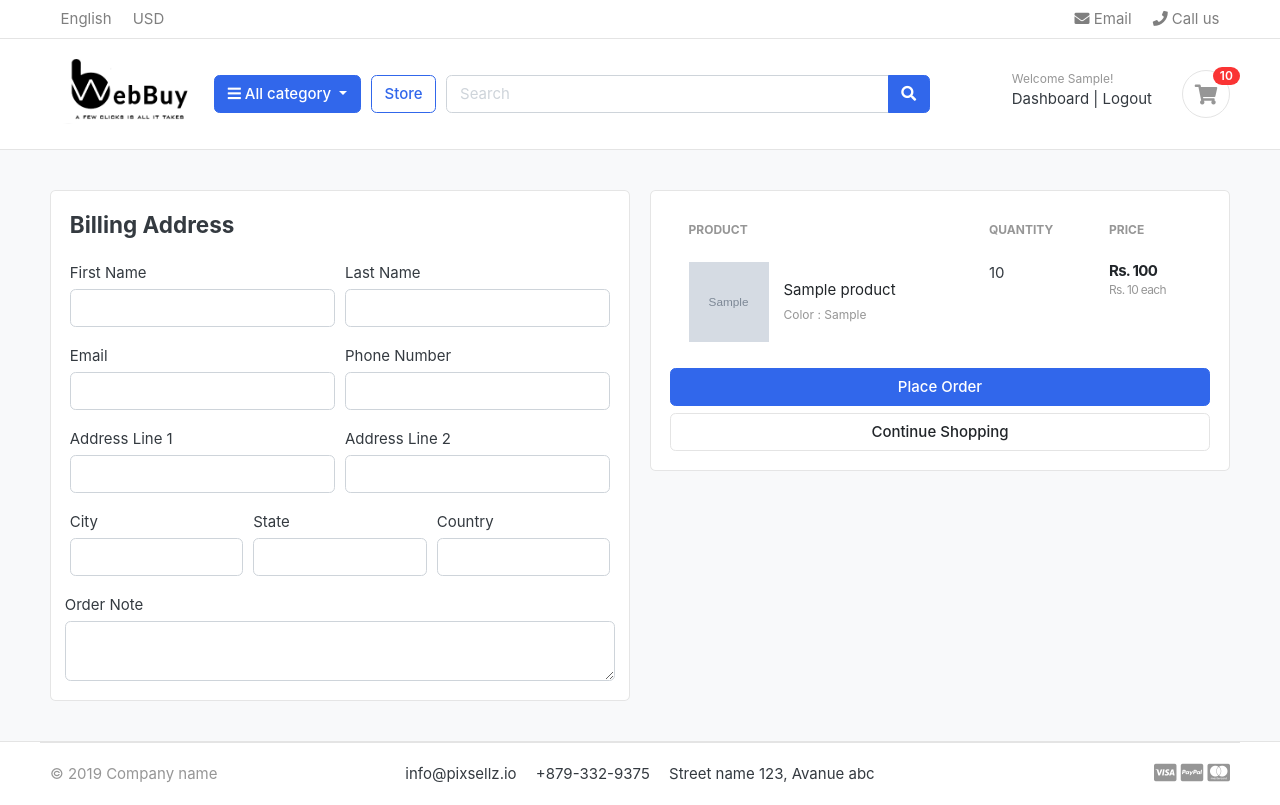
After one commit to Titanking138/webbuy, a Django app: page /cart/checkout/ in a window 1280 px wide. The commit adds this page. Run offline with Django 4.2, Linux system fonts and the light colour scheme; a user stored in the database is signed in; tables that the repository leaves empty hold one stand-in row (values such as "Sample post"); grey boxes marked "Sample" are stand-in pictures; some libraries are stand-ins or nearby versions; some web fonts are replaced.

Commit message:
Checkout and redirection
sw

```diff
--- a/carts/context_processors.py
+++ b/carts/context_processors.py
@@ -9,7 +9,10 @@ def counter(request):
     else:
         try:
             cart = Cart.objects.filter(cart_id=_cart_id(request))
-            cart_items = CartItem.objects.all().filter(cart=cart[:1])
+            if request.user.is_authenticated:
+                cart_items = CartItem.objects.all().filter(user=request.user)
+            else:
+                cart_items = CartItem.objects.all().filter(cart=cart[:1])
             for cart_item in cart_items:
                 cart_count += cart_item.quantity
         except Cart.DoesNotExist:
--- a/carts/urls.py
+++ b/carts/urls.py
@@ -6,4 +6,5 @@ urlpatterns = [
     path('add_cart/<int:product_id>/', views.add_cart, name='add_cart'),
     path('remove_cart/<int:product_id>/<int:cart_item_id>/', views.remove_cart, name='remove_cart'),
     path('remove_cart_item/<int:product_id>/<int:cart_item_id>/',views.remove_cart_item, name='remove_cart_item'),
+    path('checkout/', views.checkout, name='checkout'),
 ]
--- a/carts/views.py
+++ b/carts/views.py
@@ -4,6 +4,7 @@ from django.template import context
 from carts.models import Cart, CartItem
 from django.core.exceptions import ObjectDoesNotExist
 from store.models import Product, Variation
+from django.contrib.auth.decorators import login_required
 
 
 # Create your views here.
@@ -16,77 +17,132 @@ def _cart_id(request):
 
 
 def add_cart(request, product_id):
-    product = Product.objects.get(id=product_id)  # get the product
-    product_variation = []
-    if request.method == 'POST':
-        for item in request.POST:
-            key = item
-            value = request.POST[key]
+    current_user = request.user
+    product = Product.objects.get(id=product_id) #get the product
+    # If the user is authenticated
+    if current_user.is_authenticated:
+        product_variation = []
+        if request.method == 'POST':
+            for item in request.POST:
+                key = item
+                value = request.POST[key]
 
-            try:
-                variation = Variation.objects.get(
-                    product=product, variation_category__iexact=key, variation_value__iexact=value)
-                product_variation.append(variation)
-            except:
-                pass
+                try:
+                    variation = Variation.objects.get(product=product, variation_category__iexact=key, variation_value__iexact=value)
+                    product_variation.append(variation)
+                except:
+                    pass
 
-    try:
-        # get the cart id using httpsession method
-        cart = Cart.objects.get(cart_id=_cart_id(request))
-    except Cart.DoesNotExist:
-        cart = Cart.objects.create(
-            cart_id=_cart_id(request)
-        )
 
-    cart.save()
+        is_cart_item_exists = CartItem.objects.filter(product=product, user=current_user).exists()
+        if is_cart_item_exists:
+            cart_item = CartItem.objects.filter(product=product, user=current_user)
+            ex_var_list = []
+            id = []
+            for item in cart_item:
+                existing_variation = item.variations.all()
+                ex_var_list.append(list(existing_variation))
+                id.append(item.id)
 
-    is_cart_item_exists = CartItem.objects.filter(
-        product=product, cart=cart).exists()
-    if is_cart_item_exists:
-        cart_item = CartItem.objects.filter(product=product, cart=cart)
-        # existing vaairation  => database
-        # current variations => variation list
-        # item id => database
-        ex_var_list = []
-        id = []
-        for item in cart_item:
-            existing_variation = item.variations.all()
-            ex_var_list.append(list(existing_variation))
-            id.append(item.id)
+            if product_variation in ex_var_list:
+                # increase the cart item quantity
+                index = ex_var_list.index(product_variation)
+                item_id = id[index]
+                item = CartItem.objects.get(product=product, id=item_id)
+                item.quantity += 1
+                item.save()
 
-        if product_variation in ex_var_list:
-            # increase cart item quantity
-            index = ex_var_list.index(product_variation)
-            item_id = id[index]
-            item = CartItem.objects.get(product=product, id=item_id)
-            item.quantity += 1
-            item.save()
+            else:
+                item = CartItem.objects.create(product=product, quantity=1, user=current_user)
+                if len(product_variation) > 0:
+                    item.variations.clear()
+                    item.variations.add(*product_variation)
+                item.save()
         else:
-            # create new cart item
-            item = CartItem.objects.create(product = product,quantity = 1,cart = cart)
+            cart_item = CartItem.objects.create(
+                product = product,
+                quantity = 1,
+                user = current_user,
+            )
             if len(product_variation) > 0:
-                item.variations.clear()
-                item.variations.add(*product_variation)
-            item.save()
+                cart_item.variations.clear()
+                cart_item.variations.add(*product_variation)
+            cart_item.save()
+        return redirect('cart')
+    # If the user is not authenticated
     else:
-        cart_item = CartItem.objects.create(
-            product=product,
-            quantity=1,
-            cart=cart,
-        )
-        if len(product_variation) > 0:
-            cart_item.variations.clear()
-            cart_item.variations.add(*product_variation)
-        cart_item.save()
+        product_variation = []
+        if request.method == 'POST':
+            for item in request.POST:
+                key = item
+                value = request.POST[key]
 
-    return redirect('cart')
+                try:
+                    variation = Variation.objects.get(product=product, variation_category__iexact=key, variation_value__iexact=value)
+                    product_variation.append(variation)
+                except:
+                    pass
+
+
+        try:
+            cart = Cart.objects.get(cart_id=_cart_id(request)) # get the cart using the cart_id present in the session
+        except Cart.DoesNotExist:
+            cart = Cart.objects.create(
+                cart_id = _cart_id(request)
+            )
+        cart.save()
+
+        is_cart_item_exists = CartItem.objects.filter(product=product, cart=cart).exists()
+        if is_cart_item_exists:
+            cart_item = CartItem.objects.filter(product=product, cart=cart)
+            # existing_variations -> database
+            # current variation -> product_variation
+            # item_id -> database
+            ex_var_list = []
+            id = []
+            for item in cart_item:
+                existing_variation = item.variations.all()
+                ex_var_list.append(list(existing_variation))
+                id.append(item.id)
+
+            print(ex_var_list)
+
+            if product_variation in ex_var_list:
+                # increase the cart item quantity
+                index = ex_var_list.index(product_variation)
+                item_id = id[index]
+                item = CartItem.objects.get(product=product, id=item_id)
+                item.quantity += 1
+                item.save()
+
+            else:
+                item = CartItem.objects.create(product=product, quantity=1, cart=cart)
+                if len(product_variation) > 0:
+                    item.variations.clear()
+                    item.variations.add(*product_variation)
+                item.save()
+        else:
+            cart_item = CartItem.objects.create(
+                product = product,
+                quantity = 1,
+                cart = cart,
+            )
+            if len(product_variation) > 0:
+                cart_item.variations.clear()
+                cart_item.variations.add(*product_variation)
+            cart_item.save()
+        return redirect('cart')
 
 
 def remove_cart(request, product_id, cart_item_id):
-    cart = Cart.objects.get(cart_id=_cart_id(request))
+
     product = get_object_or_404(Product, id=product_id)
     try:
-        cart_item = CartItem.objects.get(product=product, cart=cart, id=cart_item_id)
+        if request.user.is_authenticated:
+            cart_item = CartItem.objects.get(product=product, user=request.user, id=cart_item_id)
+        else:
+            cart = Cart.objects.get(cart_id=_cart_id(request))
+            cart_item = CartItem.objects.get(product=product, cart=cart, id=cart_item_id)
         if cart_item.quantity > 1:
             cart_item.quantity -= 1
             cart_item.save()
@@ -98,9 +154,12 @@ def remove_cart(request, product_id, cart_item_id):
 
 
 def remove_cart_item(request, product_id, cart_item_id):
-    cart = Cart.objects.get(cart_id=_cart_id(request))
     product = get_object_or_404(Product, id=product_id)
-    cart_item = CartItem.objects.get(product=product, cart=cart, id=cart_item_id)
+    if request.user.is_authenticated:
+        cart_item = CartItem.objects.get(product=product, user=request.user, id=cart_item_id)
+    else:
+        cart = Cart.objects.get(cart_id=_cart_id(request))
+        cart_item = CartItem.objects.get(product=product, cart=cart, id=cart_item_id)
     cart_item.delete()
     return redirect('cart')
 
@@ -109,11 +168,13 @@ def cart(request, total=0, quantity=0, cart_items=None):
     try:
         tax = 0
         grand_total = 0
-        cart = Cart.objects.get(cart_id=_cart_id(request))
-        cart_items = CartItem.objects.filter(cart=cart, is_active=True)
-
+        if request.user.is_authenticated:
+            cart_items = CartItem.objects.filter(user=request.user, is_active=True)
+        else:
+            cart = Cart.objects.get(cart_id=_cart_id(request))
+            cart_items = CartItem.objects.filter(cart=cart, is_active=True)
         for cart_item in cart_items:
-            total += (cart_item.product.price*cart_item.quantity)
+            total += (cart_item.product.price * cart_item.quantity)
             quantity += cart_item.quantity
 
         tax = (2 * total)/100
@@ -130,3 +191,33 @@ def cart(request, total=0, quantity=0, cart_items=None):
     }
 
     return render(request, 'store/cart.html', context)
+
+@login_required(login_url='login')
+def checkout(request, total=0, quantity=0, cart_items=None):
+    try:
+        tax = 0
+        grand_total = 0
+        if request.user.is_authenticated:
+            cart_items = CartItem.objects.filter(user=request.user, is_active=True)
+        else:
+            cart = Cart.objects.get(cart_id=_cart_id(request))
+            cart_items = CartItem.objects.filter(cart=cart, is_active=True)
+        for cart_item in cart_items:
+            total += (cart_item.product.price*cart_item.quantity)
+            quantity += cart_item.quantity
+
+        tax = (2 * total)/100
+        grand_total = total + tax
+
+    except ObjectDoesNotExist:
+        pass
+
+    context = {
+        'total': total,
+        'quantity': quantity,
+        'cart_items': cart_items,
+        'tax': tax,
+        'grand_total': grand_total,
+    }
+
+    return render (request , 'store/checkout.html' , context)
--- a/templates/store/cart.html
+++ b/templates/store/cart.html
@@ -103,7 +103,7 @@
                         <p class="text-center mb-3">
                             <img src="{% static './images/misc/payments.png' %}" height="26">
                         </p>
-                        <a href="" class="btn btn-primary btn-block"> Checkout </a>
+                        <a href="{% url 'checkout' %}" class="btn btn-primary btn-block"> Checkout </a>
                         <a href="{% url 'store' %}" class="btn btn-light btn-block">Continue Shopping</a>
                     </div>
                     <!-- card-body.// -->
--- /dev/null
+++ b/templates/store/checkout.html
@@ -0,0 +1,140 @@
+{% extends 'base.html' %}
+{% load static %}
+
+{% block content %}
+
+
+<section class="section-content padding-y bg">
+<div class="container">
+
+<!-- ============================ COMPONENT 1 ================================= -->
+
+<div class="row">
+	<aside class="col-lg-6">
+<div class="card">
+  <div class="card-body">
+    <h4 class="card-title mb-4">Billing Address</h4>
+    <form action="">
+
+      <div class="form-row">
+        <div class="col form-group">
+          <label for="">First Name</label>
+          <input type="text" name="first_name" class="form-control" required>
+        </div>
+        <div class="col form-group">
+          <label for="">Last Name</label>
+          <input type="text" name="last_name" class="form-control" required>
+        </div>
+      </div>
+      <div class="form-row">
+        <div class="col form-group">
+          <label for="">Email</label>
+          <input type="email" name="email" class="form-control" required>
+        </div>
+        <div class="col form-group">
+          <label for="">Phone Number</label>
+          <input type="text" name="phone" class="form-control" required>
+        </div>
+      </div>
+      <div class="form-row">
+        <div class="col form-group">
+          <label for="">Address Line 1</label>
+          <input type="text" name="address_line_1" class="form-control" required>
+        </div>
+        <div class="col form-group">
+          <label for="">Address Line 2</label>
+          <input type="text" name="address_line_2" class="form-control">
+        </div>
+      </div>
+      <div class="form-row">
+        <div class="col form-group">
+          <label for="">City</label>
+          <input type="text" name="city" class="form-control" required>
+        </div>
+        <div class="col form-group">
+          <label for="">State</label>
+          <input type="text" name="state" class="form-control" required>
+        </div>
+        <div class="col form-group">
+          <label for="">Country</label>
+          <input type="text" name="country" class="form-control" required>
+        </div>
+        </div>
+        <div class="form-row">
+          <label for="">Order Note</label>
+          <textarea name="order_note" rows="2" class="form-control"></textarea>
+        </div>
+
+
+  </div>
+</div> <!-- card.// -->
+
+	</aside> <!-- col.// -->
+	<aside class="col-lg-6">
+
+		<div class="card">
+		<div class="card-body">
+      <table class="table table-borderless table-shopping-cart">
+      <thead class="text-muted">
+      <tr class="small text-uppercase">
+        <th scope="col">Product</th>
+        <th scope="col" width="120">Quantity</th>
+        <th scope="col" width="120">Price</th>
+
+      </tr>
+      </thead>
+      <tbody>
+
+      {% for cart_item in cart_items %}
+      <tr>
+      	<td>
+      		<figure class="itemside align-items-center">
+      			<div class="aside"><img src="{{ cart_item.product.images.url }}" class="img-sm"></div>
+      			<figcaption class="info">
+      				<a href="{{ cart_item.product.get_url }}" class="title text-dark">{{ cart_item.product.product_name }}</a>
+      				<p class="text-muted small">
+      					{% if cart_item.variations.all %}
+      						{% for item in cart_item.variations.all %}
+      							{{ item.variation_category | capfirst }} : {{ item.variation_value | capfirst }} <br>
+      						{% endfor %}
+      					{% endif %}
+      				</p>
+      			</figcaption>
+      		</figure>
+      	</td>
+      	<td>
+      		<!-- col.// -->
+      				<label for="">{{cart_item.quantity}}</label>
+      	</td>
+      	<td>
+      		<div class="price-wrap">
+      			<var class="price">Rs. {{ cart_item.sub_total }}</var>
+      			<small class="text-muted"> Rs. {{ cart_item.product.price }} each </small>
+      		</div> <!-- price-wrap .// -->
+      	</td>
+
+      </tr>
+      {% endfor %}
+
+      </tbody>
+      </table>
+
+      <button type="submit" name="submit" class="btn btn-primary btn-block">Place Order</button>
+			<a href="{% url 'store' %}" class="btn btn-light btn-block">Continue Shopping</a>
+      </form>
+		</div> <!-- card-body.// -->
+		</div> <!-- card.// -->
+
+
+</aside> <!-- col.// -->
+
+
+</div> <!-- row.// -->
+
+<!-- ============================ COMPONENT 1 END .// ================================= -->
+
+</div> <!-- container .//  -->
+</section>
+<!-- ========================= SECTION CONTENT END// ========================= -->
+
+{% endblock %}
```
Also changed, not shown: accounts/views.py (+54 -2 lines), carts/models.py (+6 -5 lines), carts/migrations/0003_cartitem_user_alter_cartitem_cart.py (added).
